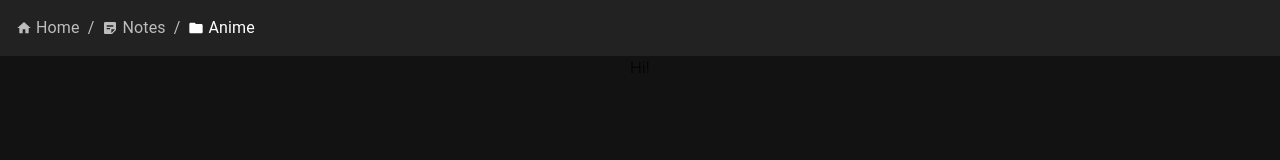
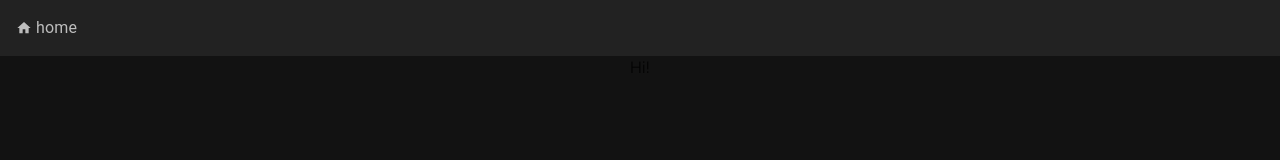
Before and after one commit to inFamousxD/react-personal-cloud-v2, a React (Create React App) app: page / in a window 1280 px wide. Shown: the top 160 px of the page. Built offline with nearby package versions, Linux system fonts and the light colour scheme.

Commit message:
Updated breadcrumbs to use url location

```diff
--- a/src/components/breadcrumb/Breadcrumb.js
+++ b/src/components/breadcrumb/Breadcrumb.js
@@ -4,20 +4,35 @@ import React from 'react'
 import HomeIcon from '@mui/icons-material/Home';
 import StickyNote2Icon from '@mui/icons-material/StickyNote2';
 import FolderIcon from '@mui/icons-material/Folder';
+import { useLocation } from 'react-router-dom';
+import { Grain } from '@mui/icons-material';
 
 const Breadcrumb = () => {
+	const location = useLocation().pathname.split('/');
+	location.shift();
+
+	const icons = [
+		FolderIcon,
+		StickyNote2Icon,
+		Grain
+	]
+
 	return (
 		<React.Fragment>
 			<Breadcrumbs sx={{ margin: '2vh' }}>
 				<Link href='/' sx={{ display: 'flex', alignItems: 'center', cursor: 'pointer' }} underline='hover' color='inherit'>
-					<HomeIcon sx={{ mr: 0.5 }} fontSize="inherit" /> Home
+					<HomeIcon sx={{ mr: 0.5 }} fontSize="inherit" /> {'home'}
 				</Link>
-				<Link href='/#/notetest' underline='hover' sx={{ display: 'flex', alignItems: 'center', cursor: 'pointer' }} color='inherit'>
-				<StickyNote2Icon sx={{ mr: 0.5 }} fontSize="inherit" /> Notes
-				</Link>
-				<Typography sx={{ display: 'flex', alignItems: 'center' }} color='text.primary'>
-					<FolderIcon sx={{ mr: 0.5 }} fontSize="inherit" /> Anime
-				</Typography>
+
+				{ location[0] !== "" && location.map((node, index) => {
+						const Icon = icons[index];
+						return index !== (location.length-1) ? <Link key={index} href={`/#/${node}`} sx={{ display: 'flex', alignItems: 'center', cursor: 'pointer' }} underline='hover' color='inherit'>
+										<Icon sx={{ mr: 0.5 }} fontSize="inherit" /> {node}
+									</Link> :
+									<Typography key={index} sx={{ display: 'flex', alignItems: 'center' }} color='text.primary'>
+										<Icon sx={{ mr: 0.5 }} fontSize="inherit" /> {node}
+									</Typography>
+				}) }
 			</Breadcrumbs>
 		</React.Fragment>
 	)
```
